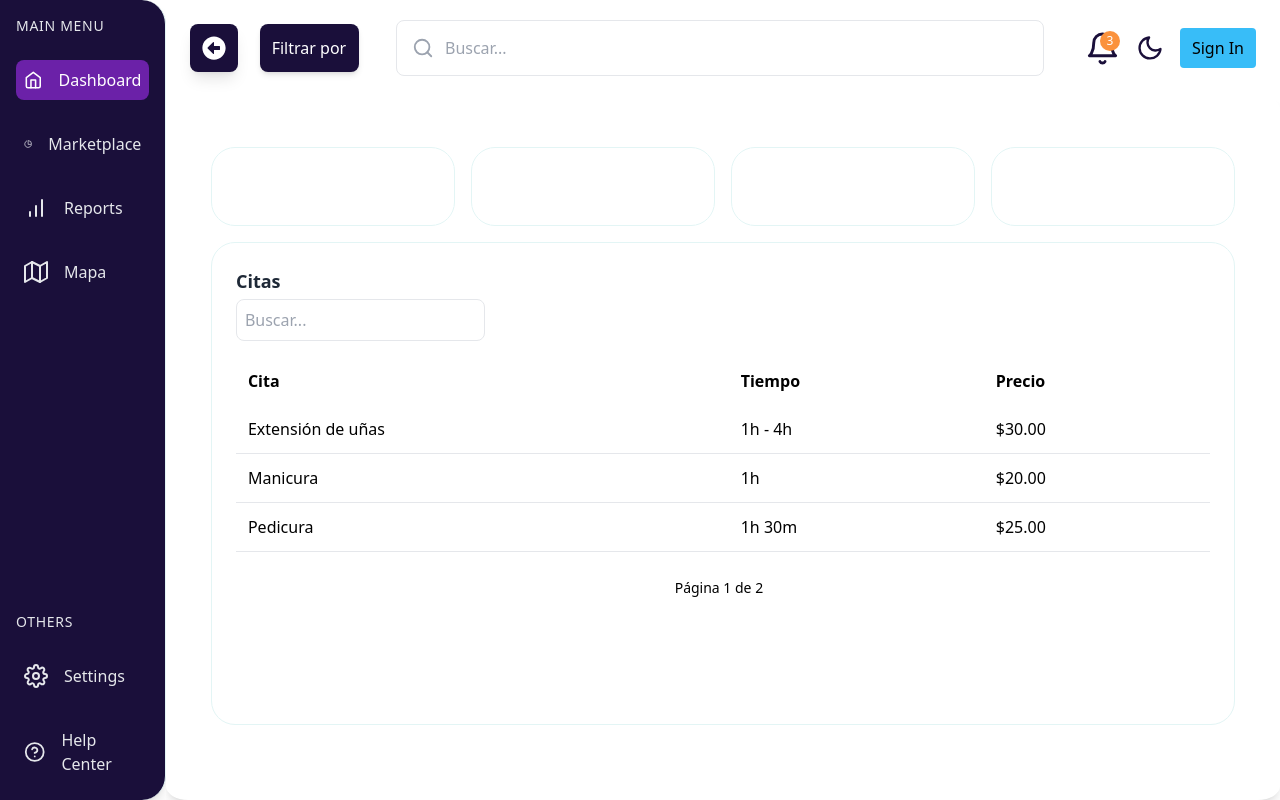
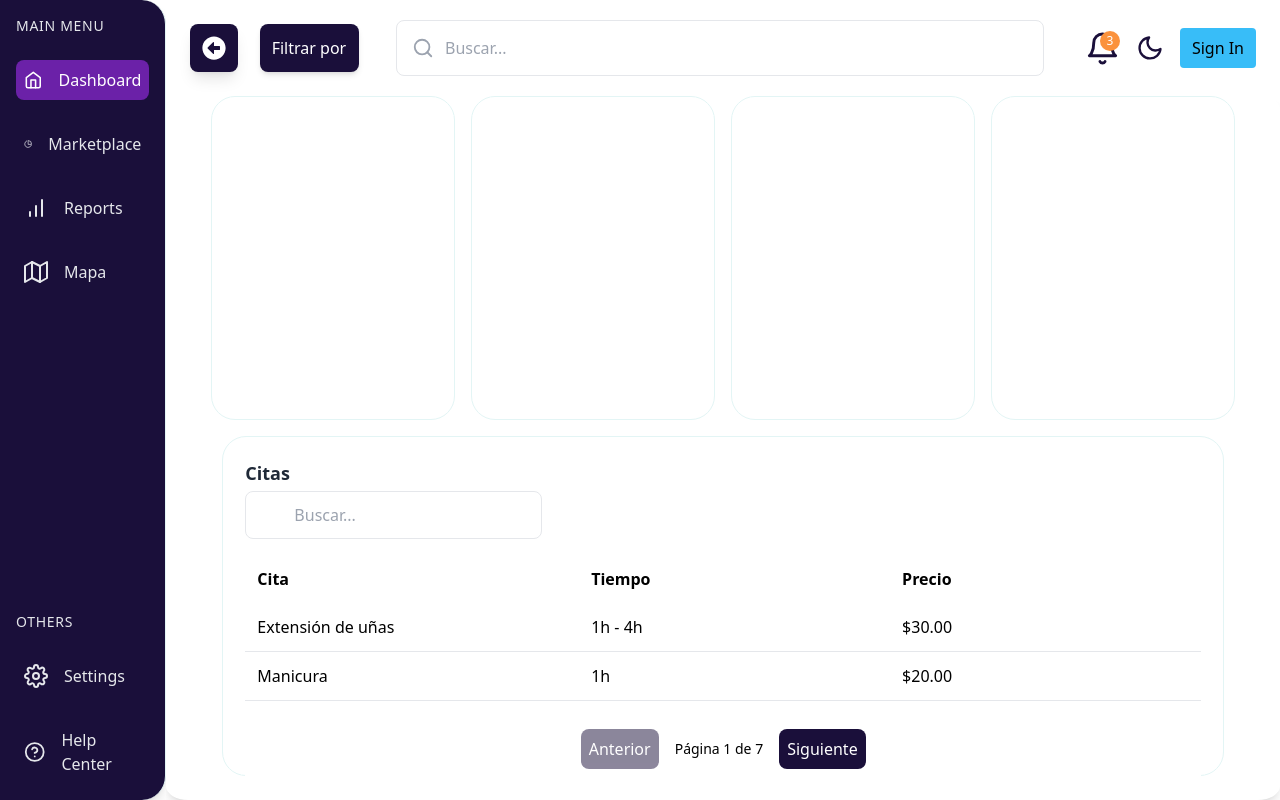
Before and after one commit to AgendamePlatform/buscaFacil.platform.SV, a Next.js app: page / in a window 1280 px wide. Built offline with nearby package versions, Linux system fonts and the light colour scheme; no server answers.

Commit message:
Minumos cambios

```diff
--- a/src/app/page.tsx
+++ b/src/app/page.tsx
@@ -1,13 +1,28 @@
 "use client"
-
 import React from 'react';
-import Table from '@/components/Table'
+import Table from '@/components/Table';
 
 const citas = [
   { Cita: 'Extensión de uñas', Tiempo: '1h - 4h', Precio: '$30.00' },
   { Cita: 'Manicura', Tiempo: '1h', Precio: '$20.00' },
   { Cita: 'Pedicura', Tiempo: '1h 30m', Precio: '$25.00' },
   { Cita: 'Corte de cabello', Tiempo: '45m - 1h', Precio: '$15.00' },
+  { Cita: 'Pedicura', Tiempo: '1h 30m', Precio: '$25.00' },
+  { Cita: 'Pedicura', Tiempo: '1h 30m', Precio: '$25.00' },
+  { Cita: 'Pedicura', Tiempo: '1h 30m', Precio: '$25.00' },
+  { Cita: 'Pedicura', Tiempo: '1h 30m', Precio: '$25.00' },
+  { Cita: 'Pedicura', Tiempo: '1h 30m', Precio: '$25.00' },
+  { Cita: 'Pedicura', Tiempo: '1h 30m', Precio: '$25.00' },
+  { Cita: 'Extensión de uñas', Tiempo: '1h - 4h', Precio: '$30.00' },
+  { Cita: 'Manicura', Tiempo: '1h', Precio: '$20.00' },
+  { Cita: 'Pedicura', Tiempo: '1h 30m', Precio: '$25.00' },
+  { Cita: 'Corte de cabello', Tiempo: '45m - 1h', Precio: '$15.00' },
+  { Cita: 'Pedicura', Tiempo: '1h 30m', Precio: '$25.00' },
+  { Cita: 'Pedicura', Tiempo: '1h 30m', Precio: '$25.00' },
+  { Cita: 'Pedicura', Tiempo: '1h 30m', Precio: '$25.00' },
+  { Cita: 'Pedicura', Tiempo: '1h 30m', Precio: '$25.00' },
+  { Cita: 'Pedicura', Tiempo: '1h 30m', Precio: '$25.00' },
+  { Cita: 'Pedicura', Tiempo: '1h 30m', Precio: '$25.00' },
 ];
 
 const headers = ['Cita', 'Tiempo', 'Precio'];
@@ -15,19 +30,26 @@ const headers = ['Cita', 'Tiempo', 'Precio'];
 export default function Page() {
   return (
     <div className="w-full h-[85vh] flex justify-center items-center bg-bgligth dark:bg-bgdark">
-      {/* Contenedor de la grid */}
-      <div className="grid grid-cols-4 gap-4 w-full h-[85%] px-[4%]">
-        {/* Bloques superiores */}
-        <div className="bg-bgligth rounded-3xl border border-border"></div>
-        <div className="bg-bgligth rounded-3xl border border-border"></div>
-        <div className="bg-bgligth rounded-3xl border border-border"></div>
-        <div className="bg-bgligth rounded-3xl border border-border"></div>
+      {/* Contenedor dividido en dos secciones, cada una ocupa el 50% del alto */}
+      <div className="w-full h-full flex flex-col gap-4">
 
-        {/* Bloque inferior grande con la tabla */}
-        <div className="col-span-4 bg-bgligth rounded-3xl border border-border p-6">
+        {/* Div para las tarjetas */}
+        <div className="w-full h-1/2 grid grid-cols-4 gap-4 px-[4%]">
+          <div className="bg-bgligth rounded-3xl border border-border"></div>
+          <div className="bg-bgligth rounded-3xl border border-border"></div>
+          <div className="bg-bgligth rounded-3xl border border-border"></div>
+          <div className="bg-bgligth rounded-3xl border border-border"></div>
+        </div>
+
+        {/* Div para la tabla */}
+        <div className="w-[90%] mx-auto h-1/2 bg-bgligth rounded-3xl border border-border p-[2%]">
           <h2 className="text-lg font-semibold text-gray-800 dark:text-white mb-1">Citas</h2>
-          <Table headers={headers} data={citas} rowsPerPage={3} />
+          {/* Aseguramos que la tabla ocupe el 100% del espacio restante */}
+          <div className="h-full overflow-auto">
+            <Table headers={headers} data={citas} rowsPerPage={3} />
+          </div>
         </div>
+
       </div>
     </div>
   );
--- a/src/components/Table.tsx
+++ b/src/components/Table.tsx
@@ -1,4 +1,3 @@
-// components/Table.tsx
 import React, { useState, useEffect } from 'react';
 
 interface TableProps {
@@ -48,7 +47,7 @@ const Table: React.FC<TableProps> = ({ headers, data, rowsPerPage }) => {
     const paginatedData = filteredData.slice(startIndex, startIndex + rowsPerPage);
 
     return (
-        <div className="w-full overflow-x-auto">
+        <div className="w-full flex flex-col h-full">
             {/* Input para buscar */}
             <div className="flex justify-between items-center mb-4">
                 <input
@@ -56,12 +55,13 @@ const Table: React.FC<TableProps> = ({ headers, data, rowsPerPage }) => {
                     placeholder="Buscar..."
                     value={searchQuery}
                     onChange={(e) => setSearchQuery(e.target.value)}
-                    className="border p-2 rounded-lg text-gray-800 dark:text-white bg-white dark:bg-gray-700"
+                    className="bg-bgligth dark:bg-gray-700 dark:text-white border text-gray-600 dark:border-gray-600 rounded-lg p-4  pl-12 focus:outline-none  focus:ring-2 focus:ring-gray-300  focus:border-azulito h-12 transition duration-300"
                 />
             </div>
 
-            {/* Tabla */}
-            <table className="min-w-full bg-white ">
+            {/* Contenedor para hacer scroll en la tabla */}
+            <div className="flex-1 overflow-auto transition-all">
+                <table className="min-w-full bg-white table-fixed transition-all">
                     <thead>
                         <tr className="bg-morado text-white">
                             {headers.map((header) => (
@@ -69,6 +69,7 @@ const Table: React.FC<TableProps> = ({ headers, data, rowsPerPage }) => {
                                     key={header}
                                     className="p-3 text-left cursor-pointer text-black"
                                     onClick={() => handleSort(header)}
+                                    style={{ minWidth: '150px' }}  // Ancho mínimo
                                 >
                                     {header}
                                 </th>
@@ -86,10 +87,10 @@ const Table: React.FC<TableProps> = ({ headers, data, rowsPerPage }) => {
                             paginatedData.map((row, index) => (
                                 <tr
                                     key={index}
-                                className="border-b hover:bg-purple-200 cursor-pointer"
+                                    className="border-b hover:bg-purple-200 cursor-pointer transition-all"
                                 >
                                     {headers.map((header) => (
-                                    <td key={header} className="p-3">
+                                        <td key={header} className="p-3" style={{ minWidth: '150px' }}>
                                             {row[header]}
                                         </td>
                                     ))}
@@ -98,13 +99,14 @@ const Table: React.FC<TableProps> = ({ headers, data, rowsPerPage }) => {
                         )}
                     </tbody>
                 </table>
+            </div>
 
-            {/* Paginación */}
-            <div className="flex justify-between items-center py-4">
+            {/* Botones de paginación fijos */}
+            <div className="flex justify-center items-center py-4 sticky bottom-0 bg-white dark:bg-gray-800 gap-4">
                 <button
                     onClick={() => handlePagination(currentPage - 1)}
                     disabled={currentPage === 1}
-                    className="p-2 bg-morado text-white rounded-lg disabled:opacity-50"
+                    className="p-2 bg-morado text-white rounded-lg disabled:opacity-50 bg-azulito transition hover:bg-blue-600"
                 >
                     Anterior
                 </button>
@@ -114,7 +116,7 @@ const Table: React.FC<TableProps> = ({ headers, data, rowsPerPage }) => {
                 <button
                     onClick={() => handlePagination(currentPage + 1)}
                     disabled={currentPage === totalPages}
-                    className="p-2 bg-morado text-white rounded-lg disabled:opacity-50"
+                    className="p-2 bg-morado text-white rounded-lg disabled:opacity-50 bg-azulito transition hover:bg-blue-600"
                 >
                     Siguiente
                 </button>
```
Lines whose indentation alone changed are shown as unchanged.
